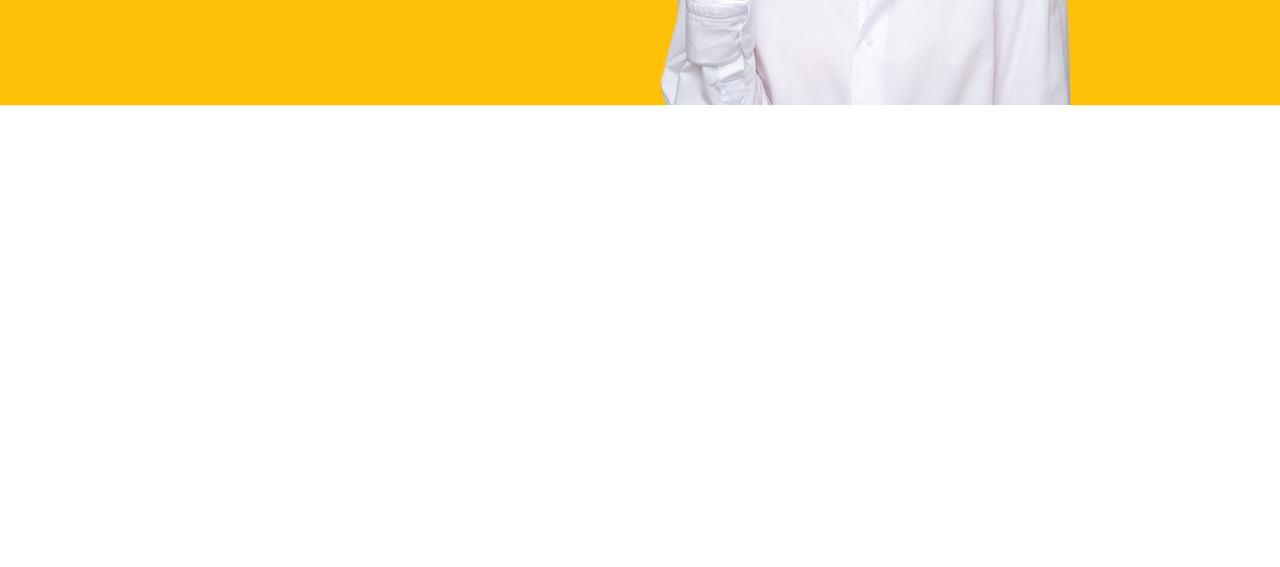
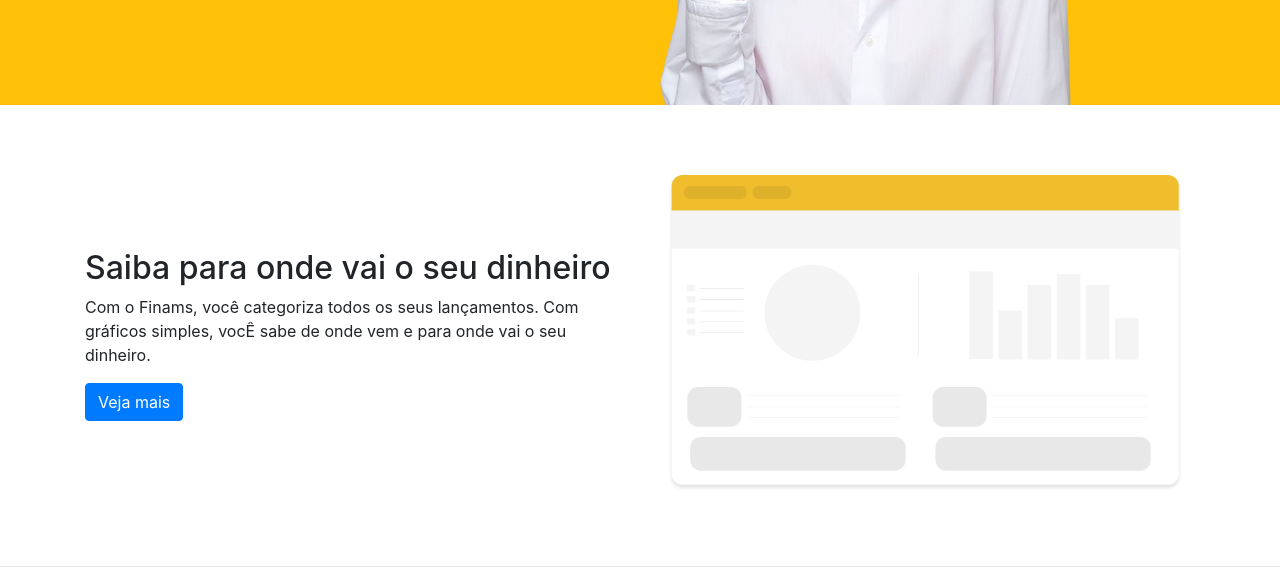
Before and after one commit to jairobr1986/Projeto_finans, a plain HTML site: page index.html in a window 1280 px wide. Shown: the part 476-1043 px from the top of the page. Before the commit the page ends 800 px from the top, so only its background shows below. Drawn offline with nearby package versions, Linux system fonts and the light colour scheme.

Commit message:
botstrapp acima

```diff
--- a/css/estilo.css
+++ b/css/estilo.css
@@ -2,3 +2,8 @@
     background: #ffc107;
     color: white;
 }
+
+.caixa {
+    padding: 60px 0;
+    border-bottom: 1px solid #e5e5e5;
+}
--- a/index.html
+++ b/index.html
@@ -88,9 +88,27 @@
             <img src="img/capa-mulher.png">
           </div>
         </div>
-      </div><!-- Fim da seção home  -->
+      </div>
+    </section><!-- Fim da seção home  -->
 
-    </section>
+    <section class="caixa"><!-- Inicio seção saiba  -->
+      <div class="container">
+        <div class="row">
+          <div class="col-md-6 d-flex">
+            <div class="align-self-center">
+              <h2>Saiba para onde vai o seu dinheiro</h2>
+              <p>
+                Com o Finams, você categoriza todos os seus lançamentos. Com gráficos simples, vocÊ sabe de onde vem e para onde vai o seu dinheiro.
+              </p>
+              <a href="" class="btn btn-primary">Veja mais</a>
+            </div>
+          </div>
+          <div class="col-md-6">
+            <img src="img/saiba.png" class="img-fluid">
+          </div>
+        </div>
+      </div>
+    </section><!-- Fim da seção saiba  -->
 
     <!-- JavaScript (Opcional) -->
     <!-- jQuery primeiro, depois Popper.js, depois Bootstrap JS -->
```
